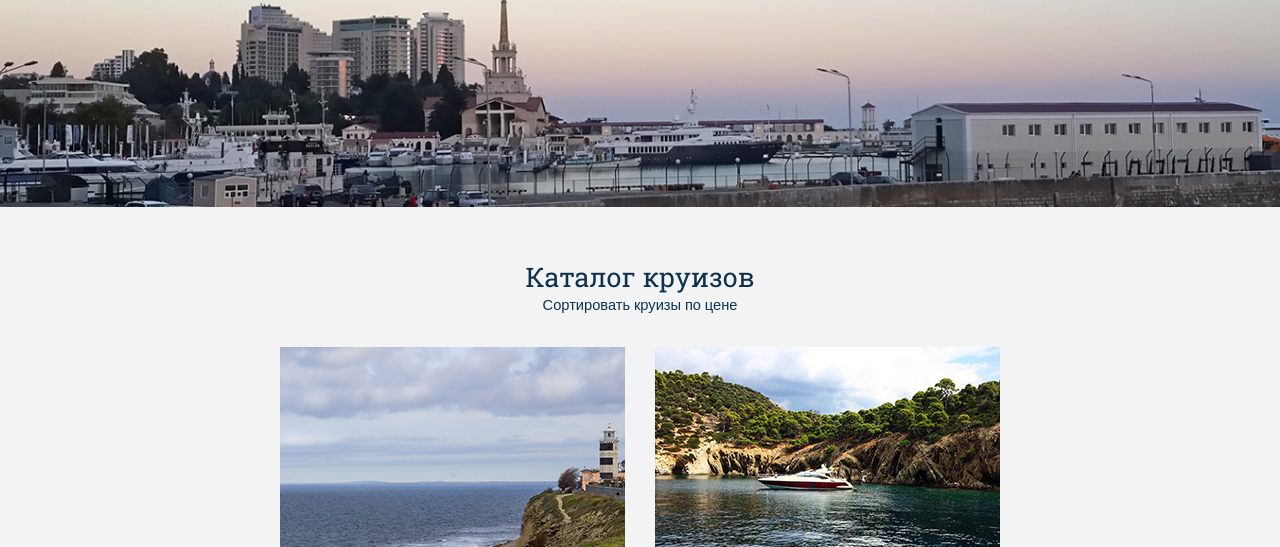
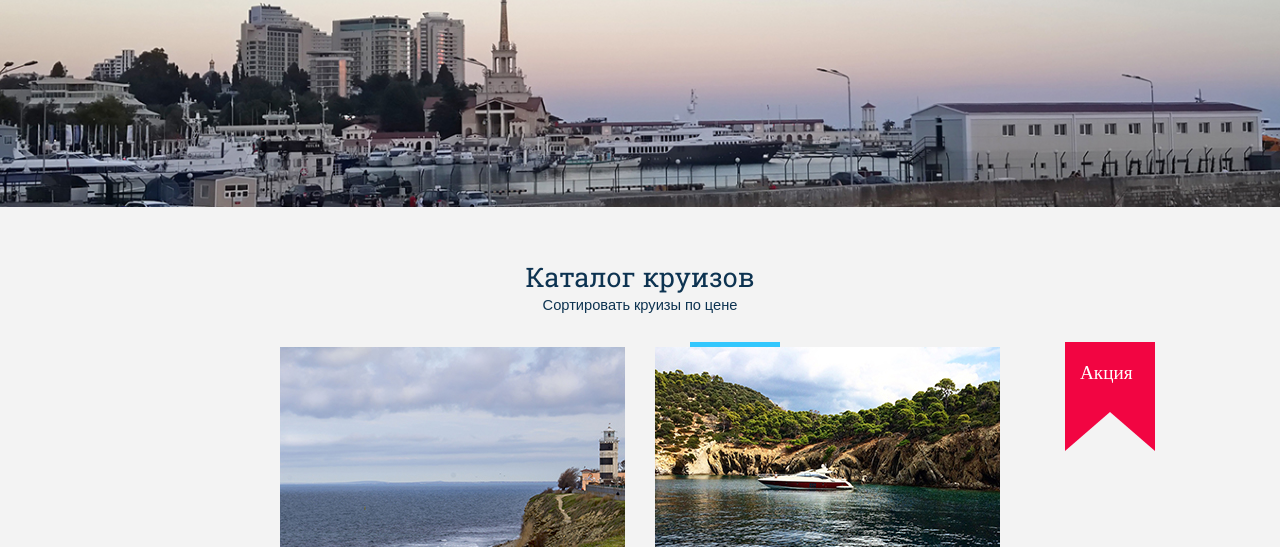
Before and after one commit to EugeniaLos/StudentsLab, a plain HTML site: page Voyage/index.html in a window 1280 px wide. Shown: the part 405-952 px from the top of the page. Drawn offline with nearby package versions, Linux system fonts and the light colour scheme; files whose address does not match are found by name.

Commit message:
Add flag

```diff
--- a/Voyage/blocks/catalog/catalog.css
+++ b/Voyage/blocks/catalog/catalog.css
@@ -33,11 +33,45 @@
     margin-bottom: 40px;
 }
 
+.item {
+    position: relative;
+}
+
 .item__image {
     width: 555px;
     height: auto;
+
 }
 
+
+.flag{
+    text-align: center;
+    color: white;
+    position: absolute;
+    height: 70px;
+    width: 0px;
+    border-bottom: 39px solid transparent;
+    margin-left: 410px;
+    margin-top: -5px;
+}
+
+.flag--blue {
+    border-left: 45px solid #33c7fd;
+    border-right: 45px solid #33c7fd;
+}
+
+.flag--red {
+    border-left: 45px solid #f20542;
+    border-right: 45px solid #f20542;
+}
+
+.flag__text {
+    color: white;
+    margin-left: -30px;
+    margin-top: 20px;
+    position: absolute;
+    font-size: 14.4pt;
+}
 
 .item__text-container {
     background-color: white;
--- a/Voyage/index.html
+++ b/Voyage/index.html
@@ -117,7 +117,10 @@
     <div class="catalog__items-container">
 
       <div class="item">
-        <img class="item__image-lighthouse item__image--label-blue item__image"
+          <div class="flag flag--blue">
+            <p class="flag__text">Хит продаж</p>
+          </div>
+        <img class="item__image-lighthouse  item__image"
           src="./blocks/catalog/desktopsrc/lighthouse.jpg" />
         <div class="item__text-container">
           <p class="item__cruise-name"><b>Морской круиз в Анапу</b></p>
@@ -144,8 +147,12 @@
       </div>
       <div class="catalog__small-elements-container">
         <div class="item">
+            <div class="flag flag--red">
+                <p class="flag__text">Акция</p>
+              </div>
           <img class="item__image-sochi item__image--label-blue item__image"
             src="./blocks/catalog/desktopsrc/sochi.jpg" />
+
           <div class="item__text-container">
             <p class="item__cruise-name">Обзорная морская прогулка с экскурсией</p>
             <div class="text-container__general-info">
@@ -157,6 +164,9 @@
         </div>
 
         <div class="item">
+            <div class="flag flag--red">
+                <p class="flag__text">Скидка 10%</p>
+              </div>
           <img class="item__image-beach item__image--label-red item__image"
             src="./blocks/catalog/desktopsrc/beach.jpg" />
           <div class="item__text-container">
```
